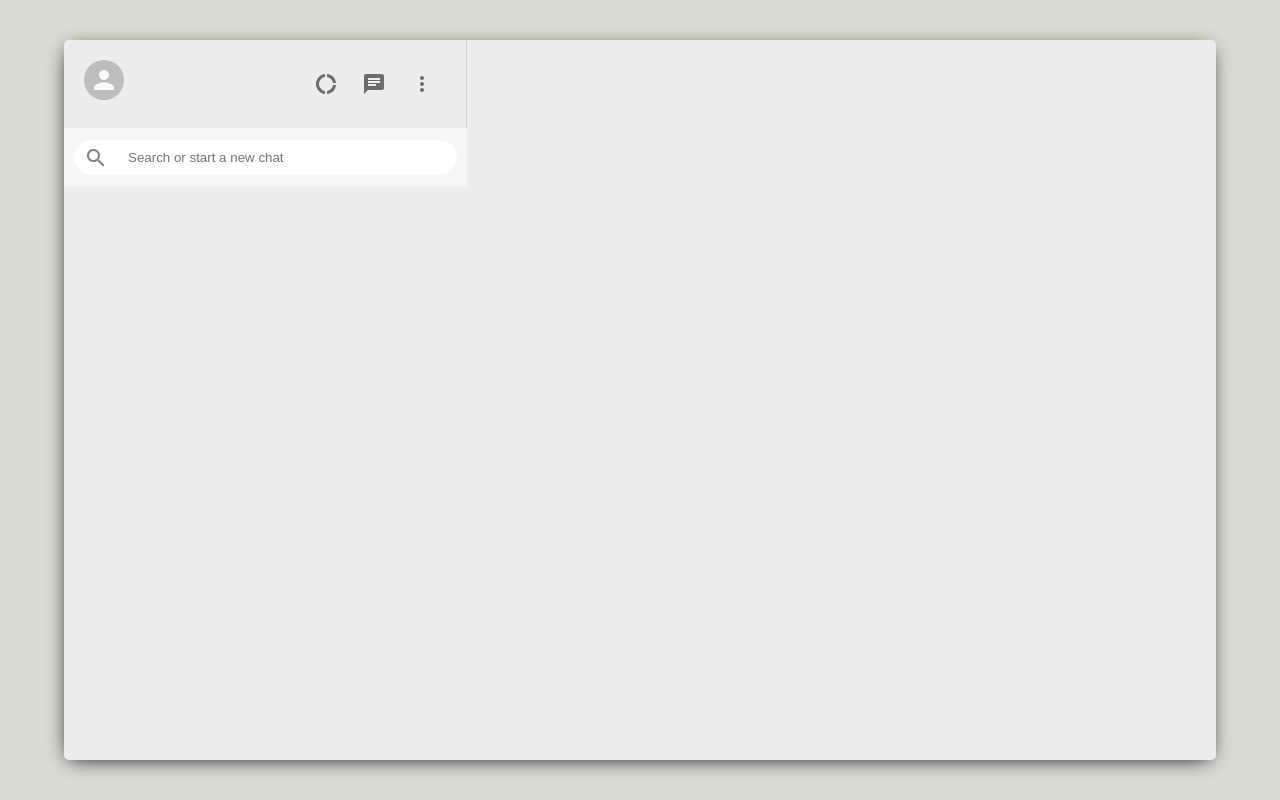
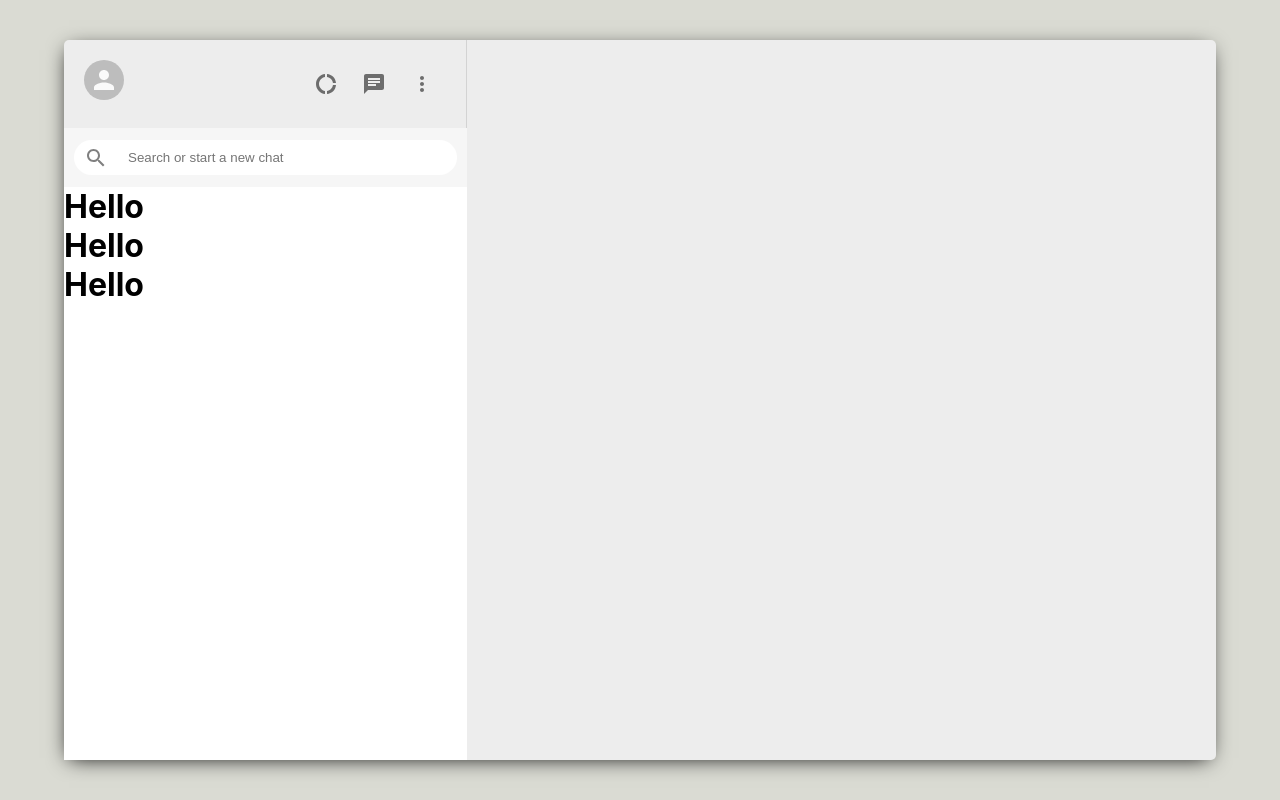
Before and after one commit to Roman1510/whatsap-react, a React (Vite) app: page / in a window 1280 px wide. Built offline with nearby package versions, Linux system fonts and the light colour scheme.

Commit message:
fixing SidebarChat

```diff
--- a/src/components/Sidebar/Sidebar.jsx
+++ b/src/components/Sidebar/Sidebar.jsx
@@ -2,6 +2,7 @@
 import './Sidebar.style.css'
 import { DonutLarge, Chat, MoreVert, SearchOutlined } from '@material-ui/icons'
 import { Avatar, IconButton } from '@material-ui/core'
+import SidebarChat from '../SidebarChat'
 
 const Sidebar = () => {
   return (
@@ -26,7 +27,11 @@
           <input placeholder="Search or start a new chat" />
         </div>
       </div>
-      <div className="sidebar__chats"></div>
+      <div className="sidebar__chats">
+        <SidebarChat />
+        <SidebarChat />
+        <SidebarChat />
+      </div>
     </div>
   )
 }
--- a/src/components/Sidebar/Sidebar.style.css
+++ b/src/components/Sidebar/Sidebar.style.css
@@ -1,7 +1,7 @@
 .sidebar {
   display: flex;
   flex-direction: column;
-  flex:0.35
+  flex:0.35;
 }
 .sidebar__header{
   display: flex;
@@ -49,3 +49,9 @@
   color: gray;
   padding: 10px;
 }
+
+.sidebar__chats {
+  background-color: white;
+  flex: 1 ;
+  overflow: scroll;
+}
--- /dev/null
+++ b/src/components/SidebarChat/SidebarChat.jsx
@@ -0,0 +1,11 @@
+import React from 'react'
+import './SidebarChat.style.css'
+const SidebarChat = () => {
+  return (
+    <div className="sidebar_chats_chat">
+      <h1>Hello</h1>
+    </div>
+  )
+}
+
+export default SidebarChat
--- /dev/null
+++ b/src/components/SidebarChat/SidebarChat.style.css
@@ -0,0 +1,2 @@
+.sidebar_chats_chat {
+}
--- /dev/null
+++ b/src/components/SidebarChat/index.js
@@ -0,0 +1,3 @@
+import SidebarChat from './SidebarChat'
+
+export default SidebarChat
```
